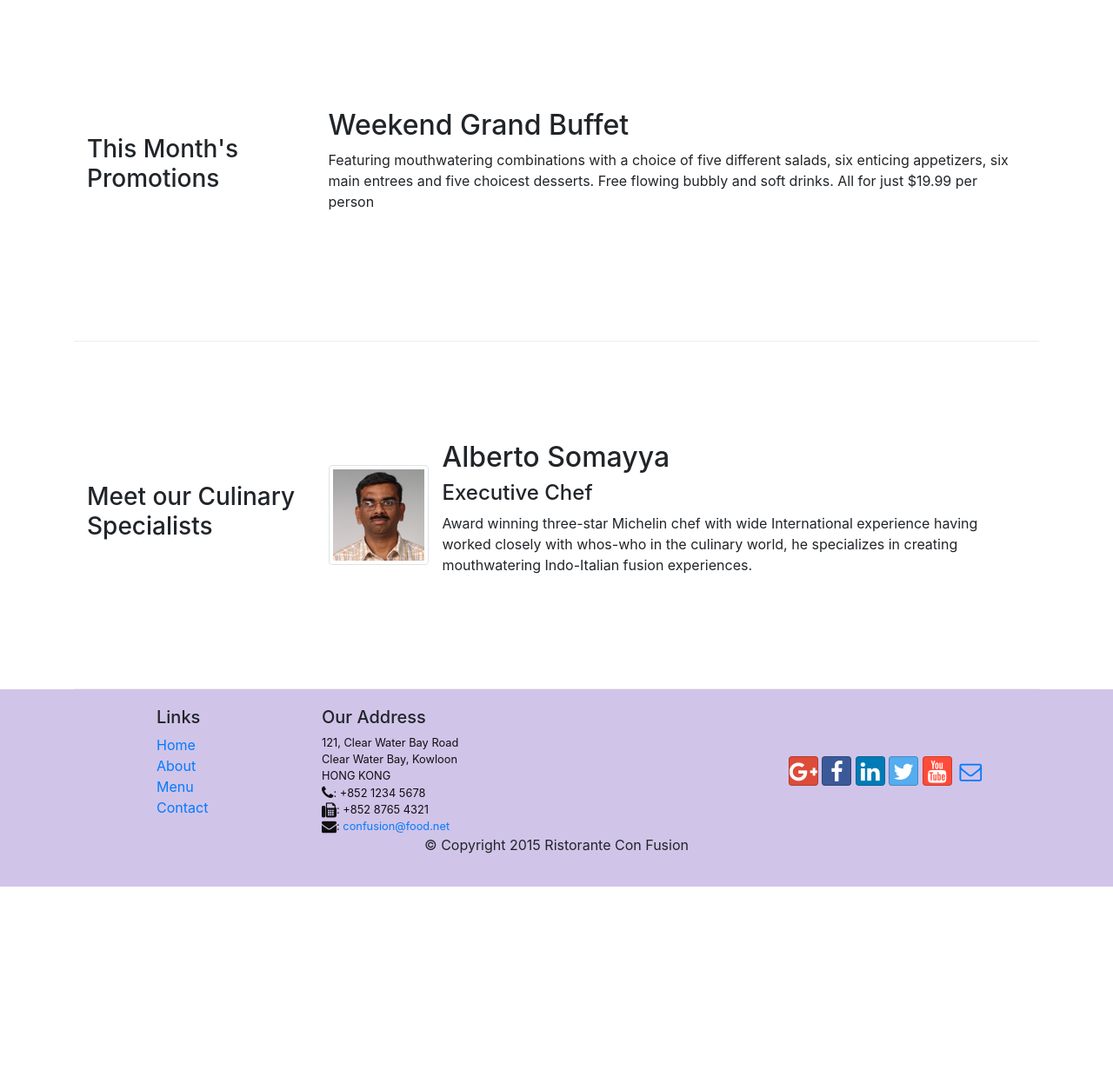
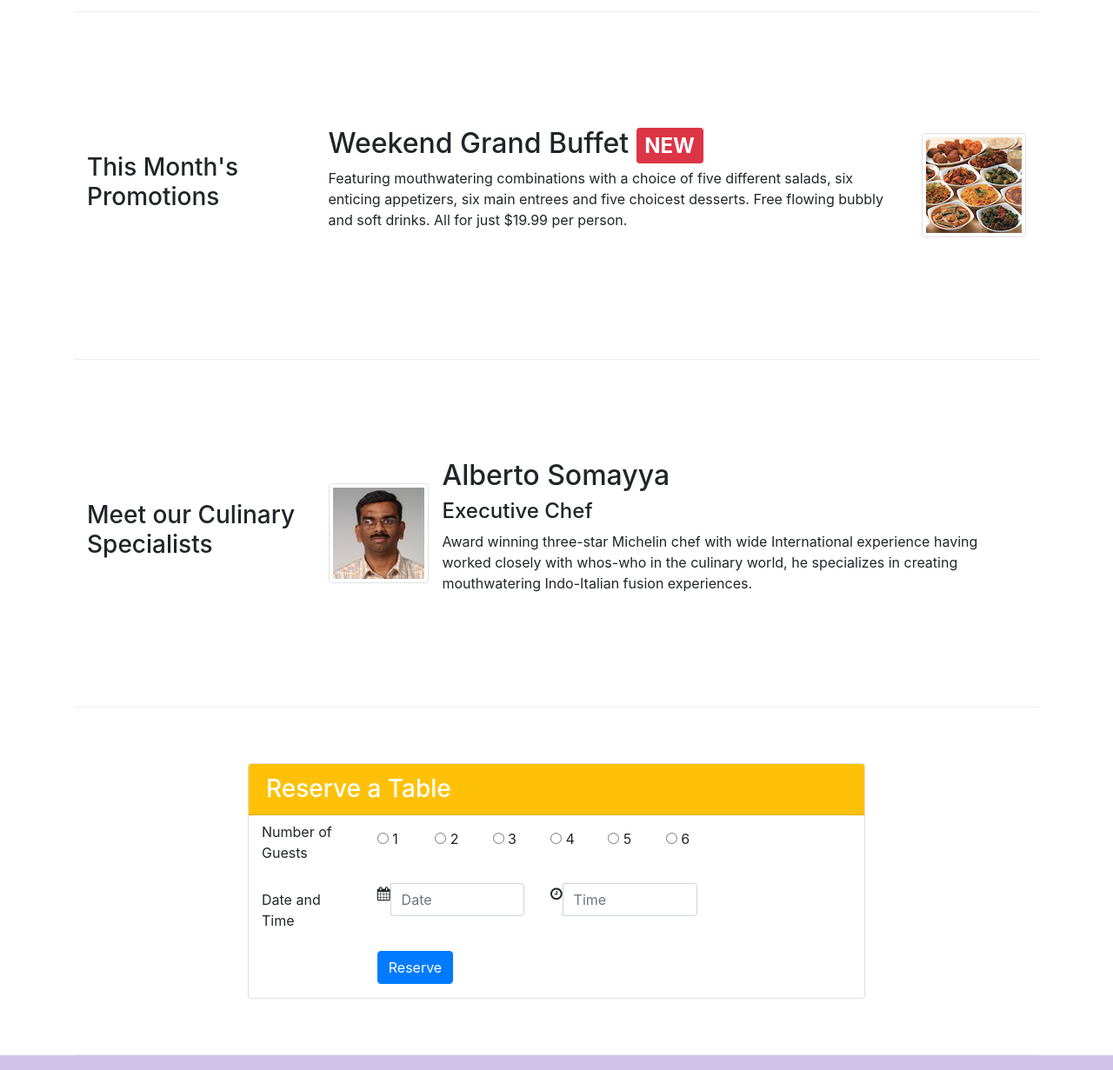
Before and after one commit to bradleyczh/assignment-2, a website: page index.html in a window 1280 px wide. Shown: the part 720-1951 px from the top of the page at 87% size. Before the commit the page ends 1740 px from the top, so only its background shows below. Drawn offline with nearby package versions, Linux system fonts and the light colour scheme.

Commit message:
complete assignment 2

```diff
--- a/index.html
+++ b/index.html
@@ -33,12 +33,15 @@
     <header class="jumbotron">
         <div class="container">
             <div class="row row-header">
-                <div class="col-12 col-sm-8">
+                <div class="col-12 col-sm-6">
                     <h1>Ristorante con Fusion</h1>
                     <p>We take inspiration from the World's best cuisines, and create a unique fusion experience. Our lipsmacking creations will tickle your culinary senses!</p>
                 </div>
-                <div class="col col-sm align-self-center">
-                    <img src="img/logo.png" class="img-fluid">
+                <div class="col-12 col-sm-3 align-self-center">
+                  <img src="img/logo.png" class="img-fluid">
+                </div>
+                <div class="col-12 col-sm-3 align-self-center">
+                  <a role="button" class="btn btn-block btn-warning" href="#reservetable">Reserve Table</a>
                 </div>
             </div>
         </div>
@@ -66,20 +69,25 @@
 
 
         <div class="row row-content align-items-center">
-            <div class="col-sm-4 col-md-3">
-                <h3>This Month's Promotions</h3>
+          <div class="col-sm-4 col-md-3">
+              <h3>This Month's Promotions</h3>
+          </div>
+          <div class="col-sm col-md">
+            <div class="media">
+              <div class="media-body">
+                 <h2 class="mt-0">Weekend Grand Buffet <span class="badge badge-danger d-inline">NEW</span></h2>
+                 <p class="hidden-xs-down">Featuring mouthwatering combinations with a choice of five different salads, six enticing appetizers, six main entrees and five choicest desserts. Free flowing bubbly and soft drinks. All for just $19.99 per person.</p>
+              </div>
+              <img class="d-flex ml-3 img-thumbnail align-self-center"
+              src="img/buffet.png" alt="Weekend Grand Buffet">
             </div>
-            <div class="col-sm col-md">
-                <h2>Weekend Grand Buffet</h2>
-                <p>Featuring mouthwatering combinations with a choice of five different salads, six enticing appetizers, six main entrees and five choicest desserts. Free flowing bubbly and soft drinks. All for just $19.99 per person </p>
-            </div>
+          </div>
         </div>
 
         <div class="row row-content align-items-center">
             <div class="col-sm-4 col-md-3 flex-last">
                 <h3>Meet our Culinary Specialists</h3>
             </div>
-
             <div class="col-sm col-md flex-first">
               <div class="media">
                 <img class="d-flex mr-3 img-thumbnail align-self-center"
@@ -95,7 +103,71 @@
                 </div>
               </div>
             </div>
+        </div>
 
+        <div class="row row-content align-items-center">
+          <div class="col-12 col-sm-8 offset-sm-2">
+          <div class="card">
+            <h3 id="reservetable" class="card-header bg-warning text-white">Reserve a Table</h3>
+              <div class="card-block col-12 col-sm-9">
+                  <form>
+
+                    <div class="form-group row">
+                      <label for="numofguests" class="col-12 col-sm-3 col-form-label">Number of Guests</label>
+                      <div class="col col-sm align-self-center">
+                        <label class="radio-inline">
+                         <input name="numofguests" id="1pax" value="1pax" type="radio" /> 1
+                        </label>
+                      </div>
+                      <div class="col col-sm align-self-center">
+                        <label class="radio-inline">
+                         <input name="numofguests" id="2pax" value="2pax" type="radio" /> 2
+                        </label>
+                      </div>
+                      <div class="col col-sm align-self-center">
+                        <label class="radio-inline">
+                         <input name="numofguests" id="3pax" value="3pax" type="radio" /> 3
+                        </label>
+                      </div>
+                      <div class="col col-sm align-self-center">
+                        <label class="radio-inline">
+                         <input name="numofguests" id="4pax" value="4pax" type="radio" /> 4
+                        </label>
+                      </div>
+                      <div class="col col-sm align-self-center">
+                        <label class="radio-inline">
+                         <input name="numofguests" id="5pax" value="5pax" type="radio" /> 5
+                        </label>
+                      </div>
+                      <div class="col col-sm align-self-center">
+                        <label class="radio-inline">
+                         <input name="numofguests" id="6pax" value="6pax" type="radio" /> 6
+                        </label>
+                      </div>
+                    </div>
+
+                    <div class="form-group row">
+                      <label for="dateandtime" class="col-sm-3 col-form-label">Date and Time</label>
+                      <div class="col-sm input-group align-self-start">
+                        <div class="input-group-addon"><i class="fa fa-calendar"></i></div>
+                        <input type="text" class="form-control" id="date" name="date" placeholder="Date" required />
+                      </div>
+                      <div class="col-sm input-group align-self-start">
+                        <div class="input-group-addon"><i class="fa fa-clock-o"></i></div>
+                        <input type="text" class="form-control" id="time" name="time" placeholder="Time" required />
+                      </div>
+                    </div>
+
+                    <div class="form-group row">
+                      <div class="offset-sm-3 col-sm">
+                        <button type="submit" class="btn btn-primary">Reserve</button>
+                      </div>
+                    </div>
+
+                  </form>
+              </div>
+          </div>
+          </div>
         </div>
 
     </div>
@@ -103,6 +175,7 @@
     <footer class="footer">
         <div class="container">
             <div class="row">
+
                 <div class="col-5 offset-1 col-sm-2">
                     <h5>Links</h5>
                     <ul class="list-unstyled">
@@ -112,6 +185,7 @@
                         <li><a href="./contactus.html">Contact</a></li>
                     </ul>
                 </div>
+
                 <div class="col-6 col-sm-5">
                     <h5>Our Address</h5>
                     <address>
@@ -124,8 +198,9 @@
                    <a href="mailto:confusion@food.net">confusion@food.net</a>
 		             </address>
                 </div>
+
                 <div class="col col-sm-4 align-self-center">
-                  <div style="text-align:center">
+                  <div style="text-align:center"><br>
                       <a class="btn btn-social-icon btn-google-plus" href="http://google.com/+"><i class="fa fa-google-plus"></i></a>
                       <a class="btn btn-social-icon btn-facebook" href="http://www.facebook.com/profile.php?id="><i class="fa fa-facebook"></i></a>
                       <a class="btn btn-social-icon btn-linkedin" href="http://www.linkedin.com/in/"><i class="fa fa-linkedin"></i></a>
```
